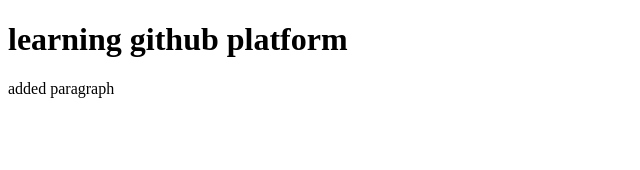
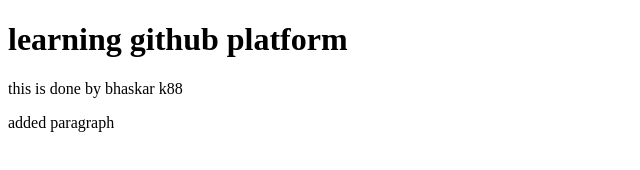
Before and after one commit to Bhaskar-k88/leraning_github, a plain HTML site: page index.html in a window 1280 px wide. Shown: the whole page, without its empty margins (0-640 px from the left). Drawn offline with Linux system fonts and the light colour scheme.

Commit message:
save changes

```diff
--- a/index.html
+++ b/index.html
@@ -7,6 +7,7 @@
 </head>
 <body>
     <h1>learning github platform</h1>
+    <p>this is done by bhaskar k88</p>
     <p>added paragraph</p>
 </body>
 </html>
```
